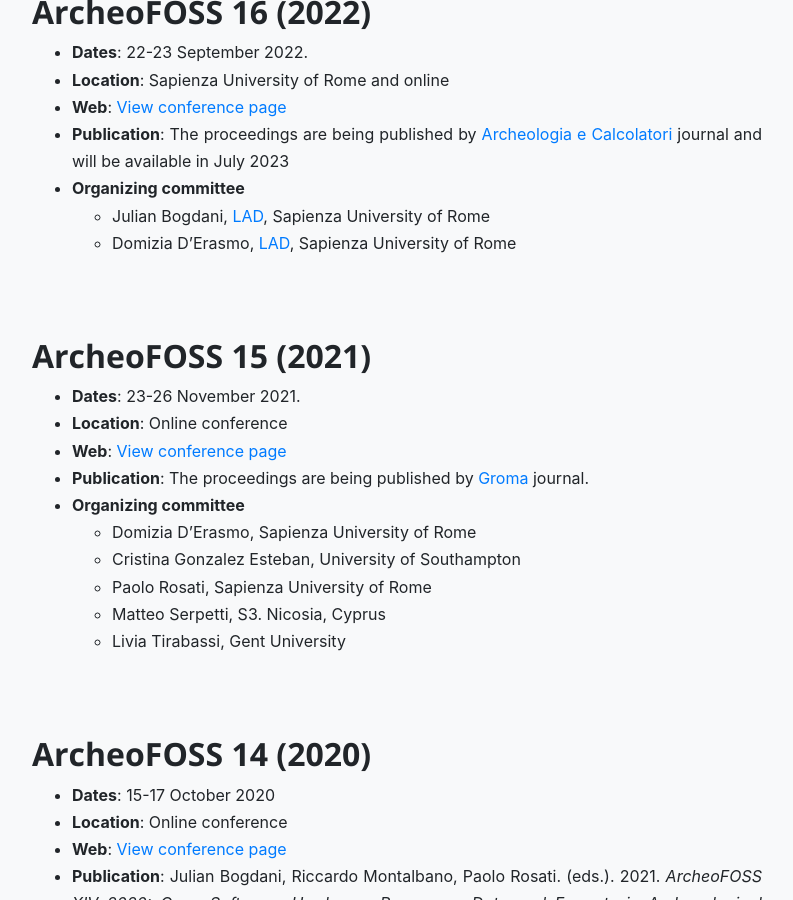
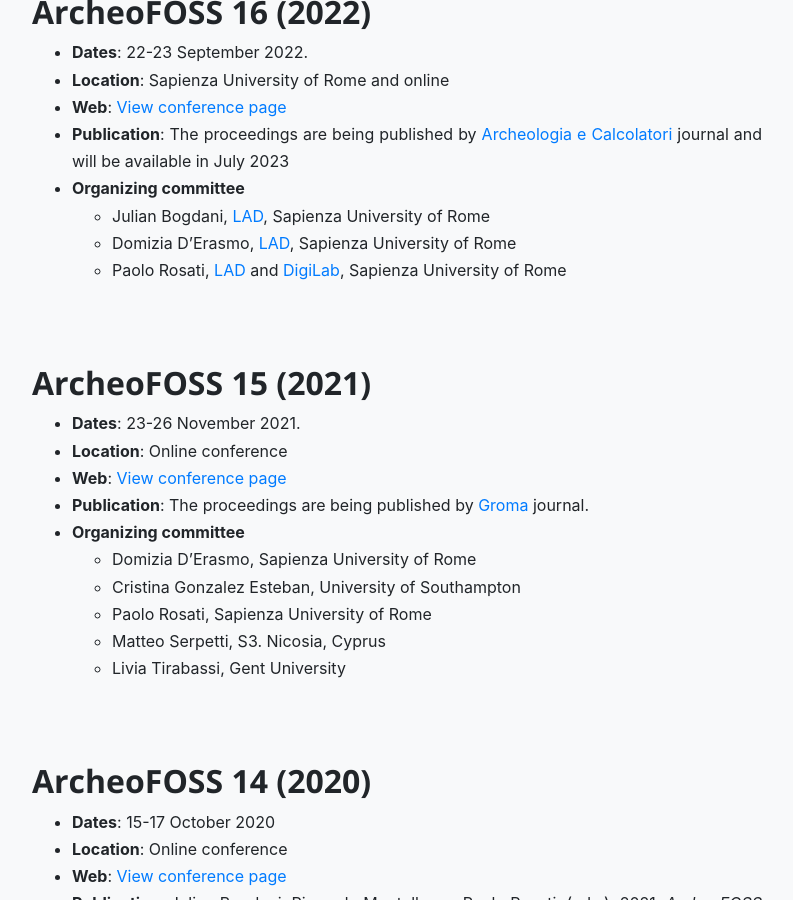
Before and after one commit to archeofoss/archeofoss, a Jekyll site: the page built from previous-editions.md, in a window 1280 px wide and 900 px high, scrolled down 471 px. Shown: the whole window, without its empty margins (243-1036 px from the left). Built offline with Jekyll 4.4.1, drawn with Linux system fonts in a browser that asks for light colours; nearby versions of some CDN libraries.

Commit message:
Update previous-editions.md

```diff
--- a/previous-editions.md
+++ b/previous-editions.md
@@ -12,6 +12,7 @@
 - **Organizing committee**
   - Julian Bogdani, [LAD](https://purl.org/lad), Sapienza University of Rome
   - Domizia D’Erasmo, [LAD](https://purl.org/lad), Sapienza University of Rome
+  - Paolo Rosati, [LAD](https://purl.org/lad) and [DigiLab](https://digilab.uniroma1.it/), Sapienza University of Rome
 
 ## ArcheoFOSS 15 (2021)
 - **Dates**: 23-26 November 2021.
```
